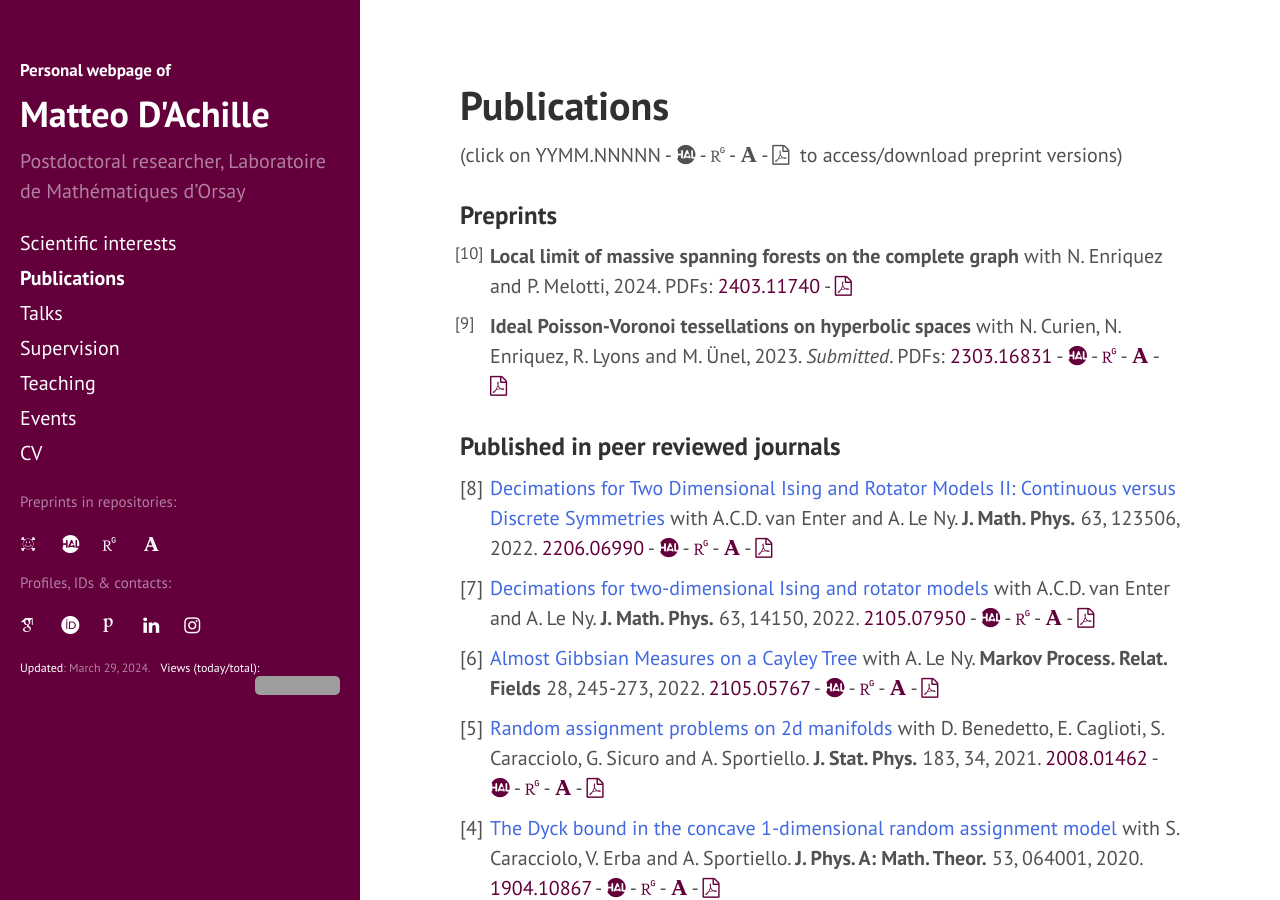
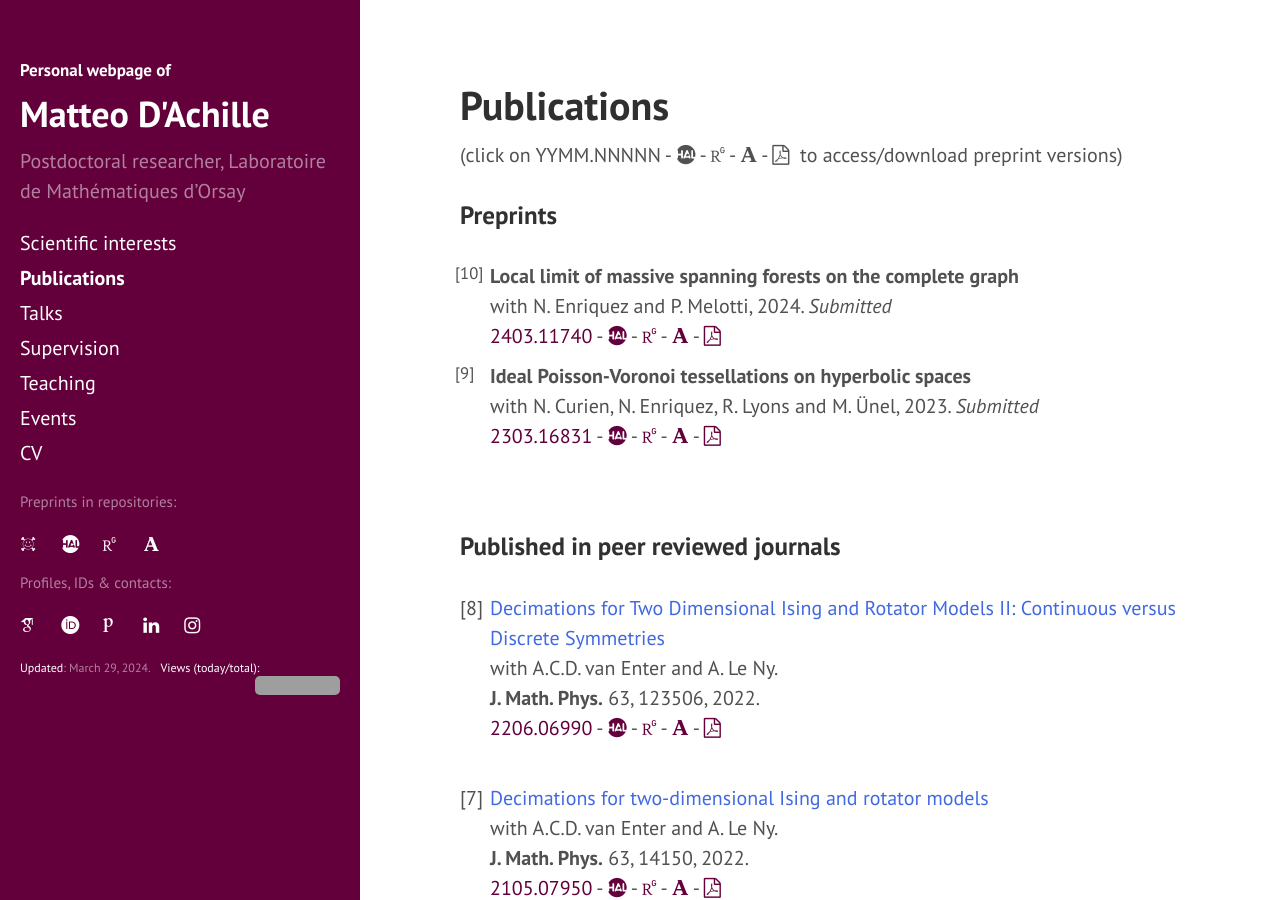
Before and after one commit to matteodachille/matteodachille.github.io, a Jekyll site: the page built from publications.md, in a window 1280 px wide and 900 px high. Built offline with Jekyll 4.4.1, drawn with Linux system fonts in a browser that asks for light colours; nearby versions of some CDN libraries; some web fonts are replaced; grey boxes are pictures that could not be loaded.

Commit message:
Added new lsf preprint, fixed a few typos

```diff
--- a/publications.md
+++ b/publications.md
@@ -15,6 +15,7 @@ order: 3
 
 
 ### Preprints
+<div style="height:20px;font-size:1px;">&nbsp;</div>
 
 <dl>
 {% assign count = list_prep.size | plus: list.size %}
@@ -23,12 +24,15 @@ order: 3
   {% endif %}-->
 {% for pub in list_prep %}
   <dd style="margin-left: 30px;"><p style='margin-left: -35px !important;
-  position: absolute; font-size: smaller;'>[{{ count }}] </p> <b>{{ pub.title }} </b> with {{ pub.authors }}, {{ pub.year }}{% if pub.submitted %}. <i>Submitted</i>{% endif %}. PDFs: <a href="{{ pub.arxivurl }}" target="_blank">{{ pub.arxivcode }}</a>{% if pub.halurl %} - <a href="{{ pub.halurl }}" target="_blank"><i class="ai ai-hal ai-align-center-1x"></i></a>{% endif %}{% if pub.rg %} - <a href="https://www.researchgate.net/publication/{{ pub.rg }}" target="_blank"><i class="ai ai-researchgate ai-align-center-1x"></i></a>{% endif %}{% if pub.academia %} - <a href="https://www.academia.edu/{{ pub.academia }}" target="_blank"><i class="ai ai-academia ai-align-center-1x"></i></a>{% endif %} - <a href="{{  site.baseurl }}{{ pub.pdf }}" target="_blank"><i class="fa fa-file-pdf-o" aria-hidden="true"></i></a> {% if pub.accepted %}(<i>accepted for publication on {{ pub.accjourn }}</i>){% endif %}</dd>
+  position: absolute; font-size: smaller;'>[{{ count }}] </p> <b>{{ pub.title }} </b> <br/>
+  with {{ pub.authors }}, {{ pub.year }}{% if pub.submitted %}. <i> Submitted</i>{% endif %}<br/> <a href="{{ pub.arxivurl }}" target="_blank">{{ pub.arxivcode }}</a>{% if pub.halurl %} - <a href="{{ pub.halurl }}" target="_blank"><i class="ai ai-hal ai-align-center-1x"></i></a>{% endif %}{% if pub.rg %} - <a href="https://www.researchgate.net/publication/{{ pub.rg }}" target="_blank"><i class="ai ai-researchgate ai-align-center-1x"></i></a>{% endif %}{% if pub.academia %} - <a href="https://www.academia.edu/{{ pub.academia }}" target="_blank"><i class="ai ai-academia ai-align-center-1x"></i></a>{% endif %} - <a href="{{  site.baseurl }}{{ pub.pdf }}" target="_blank"><i class="fa fa-file-pdf-o" aria-hidden="true"></i></a> {% if pub.accepted %}(<i>accepted for publication on {{ pub.accjourn }}</i>){% endif %}</dd>
 {% assign count = count | plus: -1 %}
 {% endfor %}
 </dl>
 
+<br/>
 ### Published in peer reviewed journals
+<div style="height:20px;font-size:1px;">&nbsp;</div>
 <dl>
 {% assign list = site.data.pubs | where: 'published', true %}
 {% assign count = list.size %}
@@ -36,7 +40,8 @@ order: 3
   <!--dt>  {{ pub.title }} with {{ pub.authors }}
   </dt-->
   <dd style="margin-left: 30px;"><p style='margin-left: -30px !important;
-  position: absolute;'>[{{ count }}]</p> <a href="{{ pub.doi }}" target="_blank" style='color:#4169e1;'>{{ pub.title }}</a> with {{ pub.authors }}.&nbsp;<b>{{ pub.journal }}</b> {{ pub.volume }}, {{ pub.pages }}, {{ pub.year }}. <a href="{{ pub.arxivurl }}" target="_blank" >{{ pub.arxivcode }}</a>{% if pub.halurl %} - <a href="{{ pub.halurl }}" target="_blank"><i class="ai ai-hal ai-align-center-1x"></i></a>{% endif %}{% if pub.rg %} - <a href="https://www.researchgate.net/publication/{{ pub.rg }}" target="_blank"><i class="ai ai-researchgate ai-align-center-1x"></i></a>{% endif %}{% if pub.academia %} - <a href="https://www.academia.edu/{{ pub.academia }}" target="_blank"><i class="ai ai-academia ai-align-center-1x"></i></a>{% endif %} - <a href="{{  site.baseurl }}{{ pub.pdf }}" target="_blank"><i class="fa fa-file-pdf-o" aria-hidden="true"></i></a>
+  position: absolute;'>[{{ count }}]</p> <a href="{{ pub.doi }}" target="_blank" style='color:#4169e1;'>{{ pub.title }}</a><br/> with {{ pub.authors }}.&nbsp;<br/><b>{{ pub.journal }}</b> {{ pub.volume }}, {{ pub.pages }}, {{ pub.year }}.<br/> <a href="{{ pub.arxivurl }}" target="_blank" >{{ pub.arxivcode }}</a>{% if pub.halurl %} - <a href="{{ pub.halurl }}" target="_blank"><i class="ai ai-hal ai-align-center-1x"></i></a>{% endif %}{% if pub.rg %} - <a href="https://www.researchgate.net/publication/{{ pub.rg }}" target="_blank"><i class="ai ai-researchgate ai-align-center-1x"></i></a>{% endif %}{% if pub.academia %} - <a href="https://www.academia.edu/{{ pub.academia }}" target="_blank"><i class="ai ai-academia ai-align-center-1x"></i></a>{% endif %} - <a href="{{  site.baseurl }}{{ pub.pdf }}" target="_blank"><i class="fa fa-file-pdf-o" aria-hidden="true"></i></a>
+  <br/><br/>
   </dd>
 {% assign count = count | plus: -1 %}
 {% endfor %}
@@ -71,7 +76,7 @@ order: 3
  -->
 
  [Dario Benedetto](http://brazil.mat.uniroma1.it/dario/){:target="_blank"}, [Emanuele Caglioti](https://sites.google.com/site/ecaglioti/){:target="_blank"}, [Sergio Caracciolo](http://pcteserver.mi.infn.it/~caraccio/){:target="_blank"}, [Nicolas Curien](https://www.imo.universite-paris-saclay.fr/~nicolas.curien/){:target="_blank"}, [Nathanaël Enriquez](https://www.imo.universite-paris-saclay.fr/~nathanael.enriquez/){:target="_blank"}, [Aernout C.D. van Enter](http://www.math.rug.nl/~aenter/){:target="_blank"}, [Vittorio Erba](https://vittorioerba.github.io/){:target="_blank"}, [Arnaud Le Ny](https://perso.math.u-pem.fr/le_ny.arnaud/){:target="_blank"}, [Russell Lyons](https://rdlyons.pages.iu.edu/){:target="_blank"}, [Enrico M. Malatesta](https://didattica.unibocconi.eu/docenti/cv.php?rif=227138&cognome=MALATESTA&nome=ENRICO_MARIA){:target="_blank"}, [Paul Melotti](https://www.imo.universite-paris-saclay.fr/~paul.melotti/){:target="_blank"}, [Gabriele Sicuro](https://gsicuro.github.io/){:target="_blank"}, [Andrea Sportiello](https://lipn.univ-paris13.fr/~sportiello/index_eng.html){:target="_blank"}, Meltem Ünel
- {: style="font-size: 17.5px; margin-left: 20px" }
+ {: style="font-size: 18.5px; margin-left: 0px" }
 
 
 <br/>
```
Also changed, not shown: _data/pubs.yml (+4 -4 lines), scientific-interests.md (+1 -1 lines), teaching.md (+3 -1 lines).
